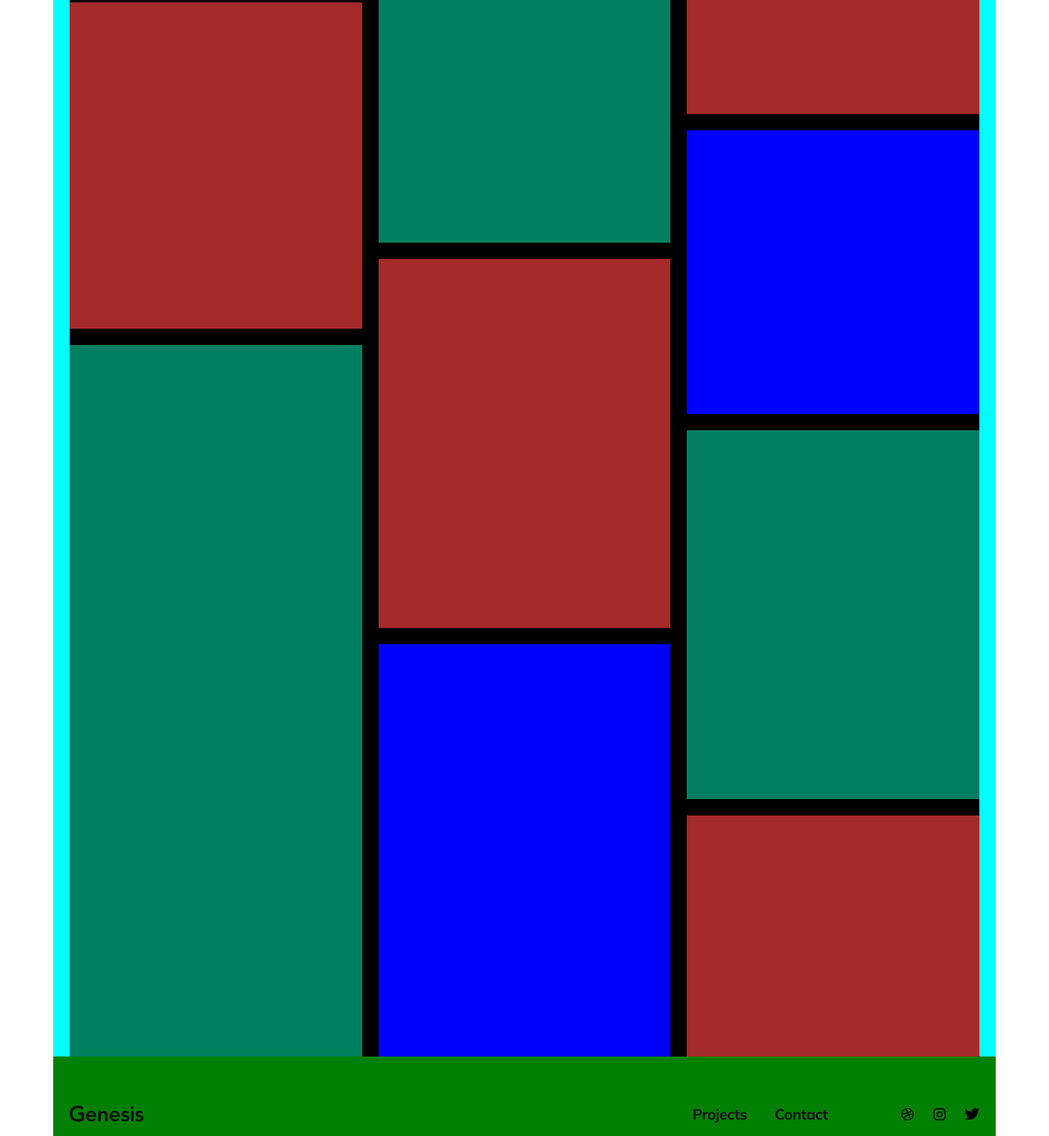
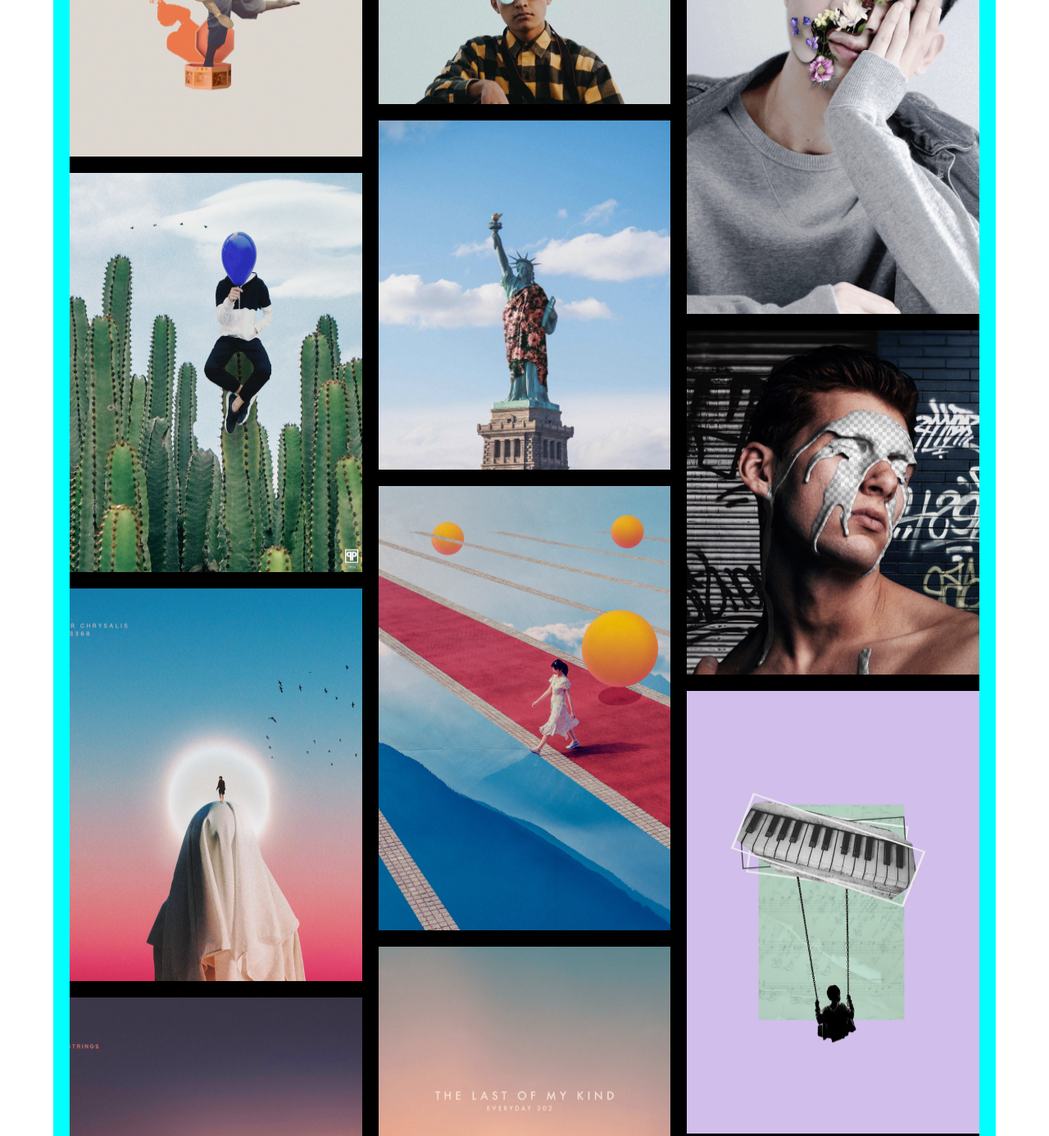
Before and after one commit to henriknestor/11-Crossbrowser_Prepost, a plain HTML site: page index.html in a window 1280 px wide. Shown: the part 731-2117 px from the top of the page at 82% size. Drawn offline with Linux system fonts and the light colour scheme.

Commit message:
kinda fixed the image grid

```diff
--- a/index.html
+++ b/index.html
@@ -24,7 +24,7 @@
     <main>
         <div class="container">
             <div class="container__text">
-                <h2>Shooting stars</h2>
+                <h3>Shooting stars</h3>
                 <h1>Hello, I’m Bakhtiyar Sattarov, <span class="bluetext">product designer</span> with experience in studios and startups</h1>
             </div>
             <div class="container__quote">
@@ -36,19 +36,30 @@
         </div>
 
         <div class="grid__container">
-            <div class="grid__element one"></div>
-            <div class="grid__element two"></div>
-            <div class="grid__element three"></div>
-            <div class="grid__element four"></div>
-            <div class="grid__element five"></div>
-            <div class="grid__element six"></div>
-            <div class="grid__element seven"></div>
-            <div class="grid__element eight"></div>
-            <div class="grid__element nine"></div>
-            <div class="grid__element ten"></div>
-            <div class="grid__element eleven"></div>
-            <div class="grid__element twelve"></div>
+            <div class="grid__element one"><img src="images/one.png" alt="artsy picture" class="artsy-pictures"></div>
+            <div class="grid__element two"><img src="images/two.png" alt="artsy picture" class="artsy-pictures"></div>
+            <div class="grid__element three"><img src="images/three.png" alt="artsy picture" class="artsy-pictures"></div>
+            <div class="grid__element four"><img src="images/four.png" alt="artsy picture" class="artsy-pictures"></div>
+            <div class="grid__element five"><img src="images/five.png" alt="artsy picture" class="artsy-pictures"></div>
+            <div class="grid__element six"><img src="images/six.png" alt="artsy picture" class="artsy-pictures"></div>
+            <div class="grid__element seven"><img src="images/seven.png" alt="artsy picture" class="artsy-pictures"></div>
+            <div class="grid__element eight"><img src="images/eight.png" alt="artsy picture" class="artsy-pictures"></div>
+            <div class="grid__element nine"><img src="images/nine.png" alt="artsy picture" class="artsy-pictures"></div>
+            <div class="grid__element ten"><img src="images/ten.png" alt="artsy picture" class="artsy-pictures"></div>
+            <div class="grid__element eleven"><img src="images/eleven.png" alt="artsy picture" class="artsy-pictures"></div>
+            <div class="grid__element twelve"><img src="images/twelve.png" alt="artsy picture" class="artsy-pictures"></div>
         </div>
+
+        <div class="container">
+            <div class="container__text">
+                <h2>We love work hard and explore new things that’s why we cover lot of things. Check our service list and view details</h2>
+            </div>
+            <div class="container__quote">
+                <h5>Multimedia <br> Interactive Design <br> Branding</h5>
+                <h5>Creative design <br> Packaging <br> Coding</h5>
+            </div>
+        </div>
+
     </main>
 
     <footer>
--- a/styles/working-file.css
+++ b/styles/working-file.css
@@ -69,6 +69,7 @@ main {
 
 .container__text {
 background-color: brown;
+max-width: 635px;
 }
 
 .container__quote {
@@ -84,12 +85,31 @@ background-color: brown;
 
 h1 {
     margin: 0;
-    max-width: 635px;
     color: #111;
     font-size: 40px;
     font-style: normal;
     font-weight: 700;
     line-height: 60px; /* 150% */
+}
+
+h2 {
+    margin: 0;
+    color: #111;
+    font-size: 28px;
+    font-style: normal;
+    font-weight: 700;
+    line-height: 38px; /* 135.714% */
+}
+
+
+h3 {
+    margin: 0 0 32px 0;
+    color: #4A4FF2;
+    font-size: 22px;
+    font-style: normal;
+    font-weight: 700;
+    line-height: normal;
+    letter-spacing: -0.423px;
 }
 
 h6 {
@@ -115,18 +135,9 @@ h6 {
     color: #4A4FF2;
 }
 
-h2 {
-    margin: 0 0 32px 0;
-    color: #4A4FF2;
-    font-size: 22px;
-    font-style: normal;
-    font-weight: 700;
-    line-height: normal;
-    letter-spacing: -0.423px;
-}
-
 .grid__container {
     background-color: rgb(0, 0, 0);
+    margin: 10vh 0 5vh 0;
     display: grid;
     width: 100%;
     min-height: 200vh;
@@ -135,64 +146,70 @@ h2 {
     grid-gap: 20px;
 }
 
+.artsy-pictures {
+    height: 100%;
+    width: 100%;
+}
+/* I really dislike that this skews the images but if I only set width to 100%, the grid gets messed up */
+
 .one {
     background: #007F5F;
-    grid-area: 1/1/7/2;
+    grid-area: 1/1/span 7/2;
 }
 
 .two {
     background-color: blue;
-    grid-area: 1/2/6/3;
+    grid-area: 1/2/span 6/3;
 }
 
 .three {
     background-color: brown;
-    grid-area: 1/3/10/4;
+    grid-area: 1/3/span 10/4;
 }
 
 .four {
     background-color: brown;
-    grid-area: 7/1/15/2;
+    grid-area: 8/1/span 8/2;
 }
 
 .five {
     background: #007F5F;
-    grid-area: 6/2/13/3;
+    grid-area: 7/2/span 7/3;
 }
 
 .six {
     background-color: blue;
-    grid-area: 10/3/17/4;
+    grid-area: 11/3/span 7/4;
 }
 
 .seven {
     background-color: blue;
-    grid-area: 15/1/23/2;
+    grid-area: 16/1/span 8/2;
 }
 
 .eight {
     background-color: brown;
-    grid-area: 13/2/22/3;
+    grid-area: 14/2/span 9/3;
 }
 
 .nine {
     background: #007F5F;
-    grid-area: 17/3/26/4;
+    grid-area: 18/3/span 9/4;
 }
 
 .ten {
     background: #007F5F;
-    grid-area: 15/1/32/2;
+    grid-area: 24/1/span 9/2;
 }
 
 .eleven {
     background-color: blue;
-    grid-area: 22/2/32/3;
+    grid-area: 23/2/span 10/3;
 }
 
 .twelve {
     background-color: brown;
-    grid-area: 26/3/32/4;
+    grid-area: 27/3/span 6/4;
 }
 
 /* ---- End of content ---- */
```
Also changed, not shown: images/eight.png (added), images/eleven.png (added), images/five.png (added), images/four.png (added), images/nine.png (added), images/one.png (added), images/seven.png (added), images/six.png (added), images/ten.png (added), images/three.png (added), images/twelve.png (added), images/two.png (added).
